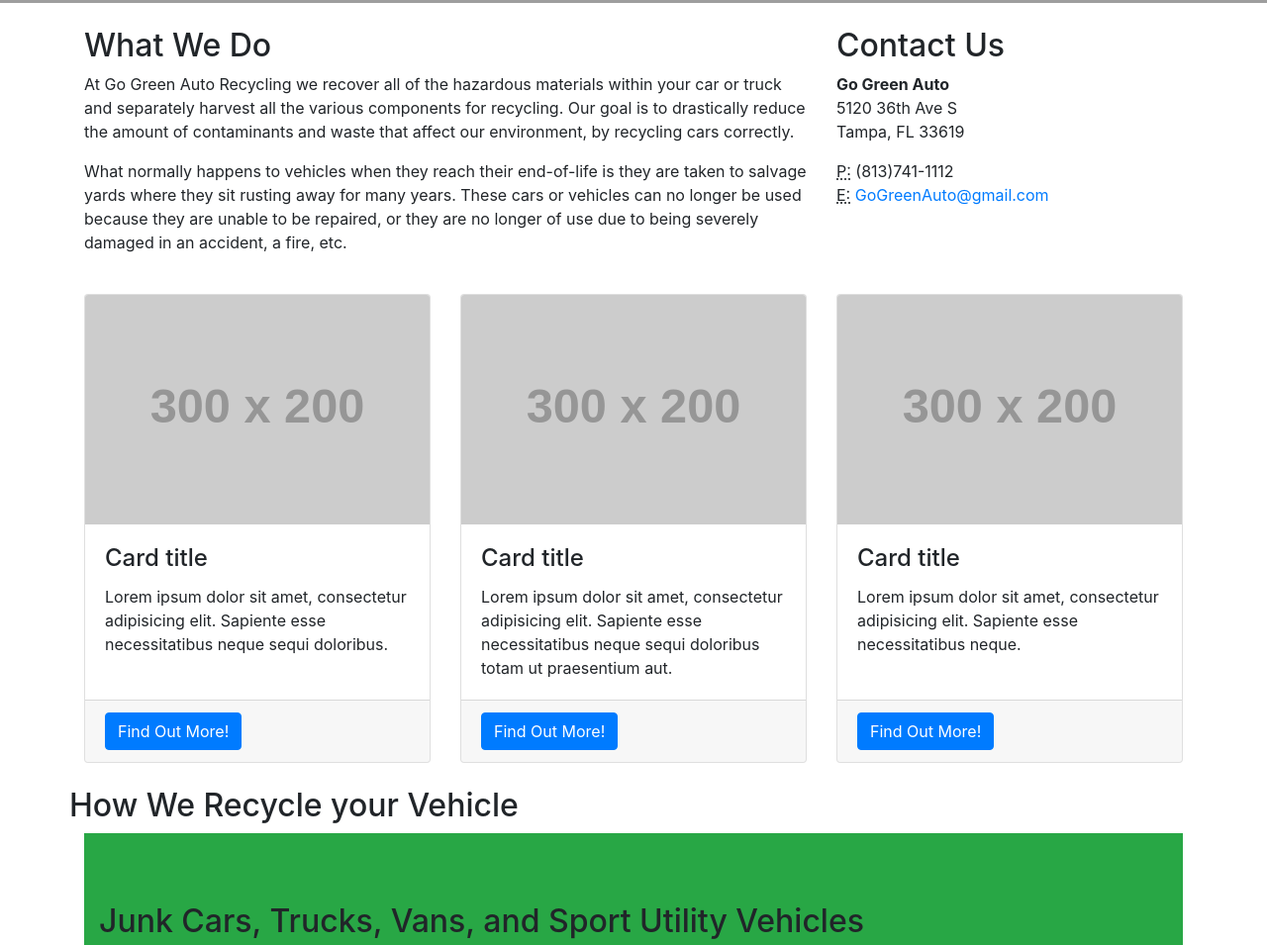
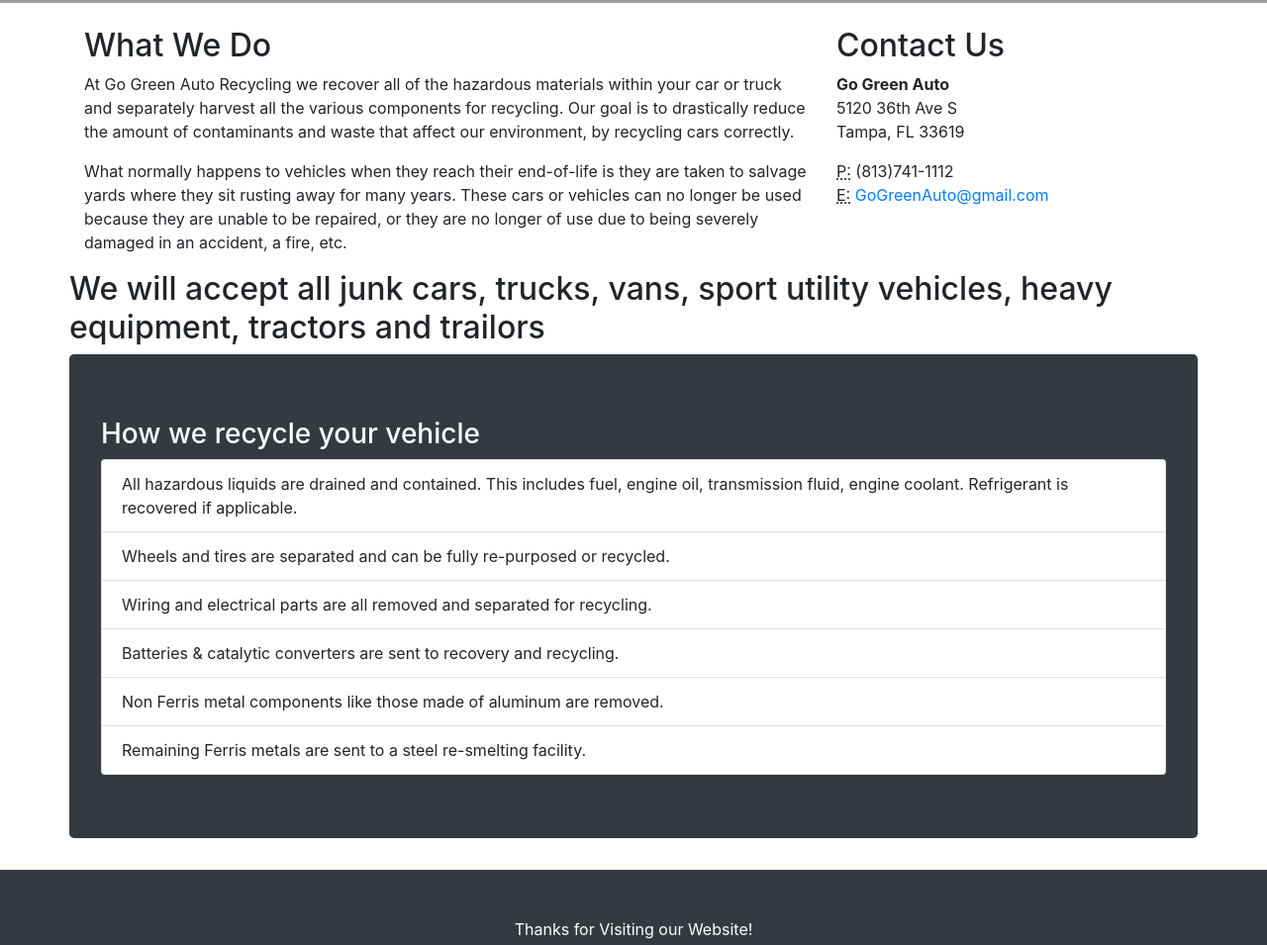
Before and after one commit to brunopittini/CAP4102Group11, a website: page index.html in a window 1280 px wide. Shown: the part 453-1408 px from the top of the page at 99% size. Drawn offline with Linux system fonts and the light colour scheme; grey boxes are pictures that could not be loaded; placeholder pictures from the web are drawn by us.

Commit message:
Added all content to index.html/home page

```diff
--- a/index.html
+++ b/index.html
@@ -90,63 +90,13 @@
       </div>
       <!-- /.row -->
 
-      <div class="row">
-        <div class="col-sm-4 my-4">
-          <div class="card">
-            <img class="card-img-top" src="http://placehold.it/300x200" alt="">
-            <div class="card-body">
-              <h4 class="card-title">Card title</h4>
-              <p class="card-text">Lorem ipsum dolor sit amet, consectetur adipisicing elit. Sapiente esse necessitatibus neque sequi doloribus.</p>
-            </div>
-            <div class="card-footer">
-              <a href="#" class="btn btn-primary">Find Out More!</a>
-            </div>
-          </div>
-        </div>
-        <div class="col-sm-4 my-4">
-          <div class="card">
-            <img class="card-img-top" src="http://placehold.it/300x200" alt="">
-            <div class="card-body">
-              <h4 class="card-title">Card title</h4>
-              <p class="card-text">Lorem ipsum dolor sit amet, consectetur adipisicing elit. Sapiente esse necessitatibus neque sequi doloribus totam ut praesentium aut.</p>
-            </div>
-            <div class="card-footer">
-              <a href="#" class="btn btn-primary">Find Out More!</a>
-            </div>
-          </div>
-        </div>
-        <div class="col-sm-4 my-4">
-          <div class="card">
-            <img class="card-img-top" src="http://placehold.it/300x200" alt="">
-            <div class="card-body">
-              <h4 class="card-title">Card title</h4>
-              <p class="card-text">Lorem ipsum dolor sit amet, consectetur adipisicing elit. Sapiente esse necessitatibus neque.</p>
-            </div>
-            <div class="card-footer">
-              <a href="#" class="btn btn-primary">Find Out More!</a>
-            </div>
-          </div>
-        </div>
+      <!-- /.row -->
 
-      </div>
-      <!-- /.row -->
       <!-- How we recylce your vehicle-->
       <div class="row">
-        <h2>How We Recycle your Vehicle</h2>
-        <nav class="navbar navbar-expand-sm bg-dark navbar-dark fixed-top">
-          <ul class="navbar-nav">
-            <li class="nav-item">
-              <a class="nav-link" href="#section1">Junk Cars, Trucks, Vans, and Sport Utility Vehicles</a>
-            </li>
-            <li class="nav-item">
-              <a class="nav-link" href="#section2">All Heavy Equipment, Tractors, and Trailers</a>
-            </li>
-          </ul>
-        </nav>
-      </div>
-
-      <div id="section1" class="container-fluid bg-success" style="padding-top:70px;padding-bottom:70px">
-          <h2>Junk Cars, Trucks, Vans, and Sport Utility Vehicles</h2>
+        <h2>We will accept all junk cars, trucks, vans, sport utility vehicles, heavy equipment, tractors and trailors</h2>
+        <div class="jumbotron bg-dark">
+          <h3 class="text-white">How we recycle your vehicle</h3>
           <ul class="list-group">
             <li class="list-group-item">All hazardous liquids are drained and contained. This includes fuel, engine oil, transmission fluid, engine coolant. Refrigerant is recovered if applicable.</li>
             <li class="list-group-item">Wheels and tires are separated and can be fully re-purposed or recycled.</li>
@@ -155,21 +105,8 @@
             <li class="list-group-item">Non Ferris metal components like those made of aluminum are removed.</li>
             <li class="list-group-item">Remaining Ferris metals are sent to a steel re-smelting facility.</li>
           </ul>
+        </div>
       </div>
-      <div id="section2" class="container-fluid bg-success" style="padding-top:70px;padding-bottom:70px">
-          <h2>All Heavy Equipment, Tractors, and Trailers</h2>
-          <ul class="list-group">
-            <li class="list-group-item">All hazardous liquids are drained and contained. This includes fuel, engine oil, transmission fluid, engine coolant, and hydraulic fluid.</li>
-            <li class="list-group-item">Wheels and tires are separated and can be fully re-purposed or recycled.</li>
-            <li class="list-group-item">Wiring and electrical parts are all removed and separated for recycling.</li>
-            <li class="list-group-item">Non Ferris metal components like those made of aluminum are removed.</li>
-            <li class="list-group-item">Remaining Ferris metals are sent to a steel re-smelting facility.</li>
-          </ul>
-      </div>
-
-
-
-
     </div>
     <!-- /.container -->
 
```
Also changed, not shown: faq.html (+2 -1 lines).
